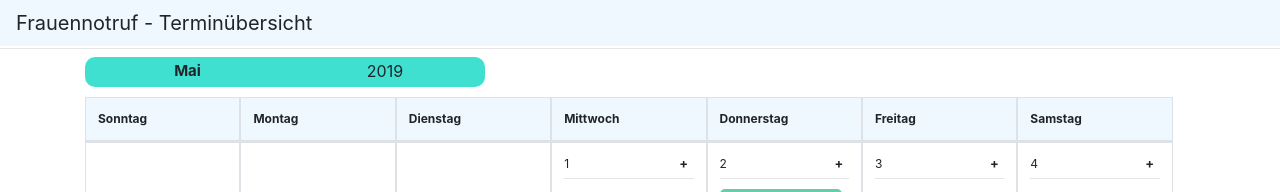
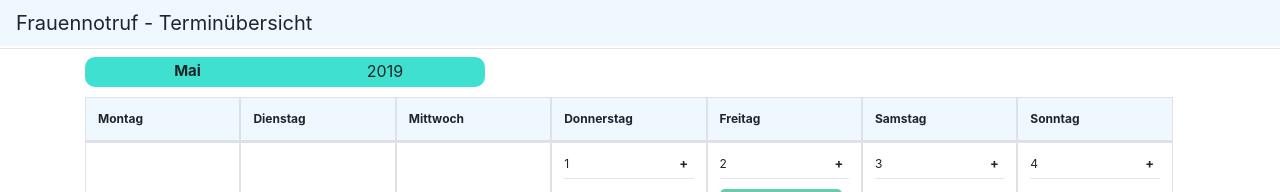
Before and after one commit to MK-AD/react_calendar, a React (Create React App) app in the folder react_calendar/: page / in a window 1280 px wide. Shown: the top 192 px of the page. Built offline with nearby package versions, Linux system fonts and the light colour scheme.

Commit message:
Start with "Monday" instead of "Sunday"

```diff
--- a/react_calendar/src/components/calender/index.js
+++ b/react_calendar/src/components/calender/index.js
@@ -58,7 +58,7 @@ export default class Calender extends React.Component {
         this.style.width = this.width; // add this
     }
 
-    weeknames = moment.weekdays();
+    weeknames = moment.weekdays(true);
     months = moment.months();
 
     year = () => {
```
